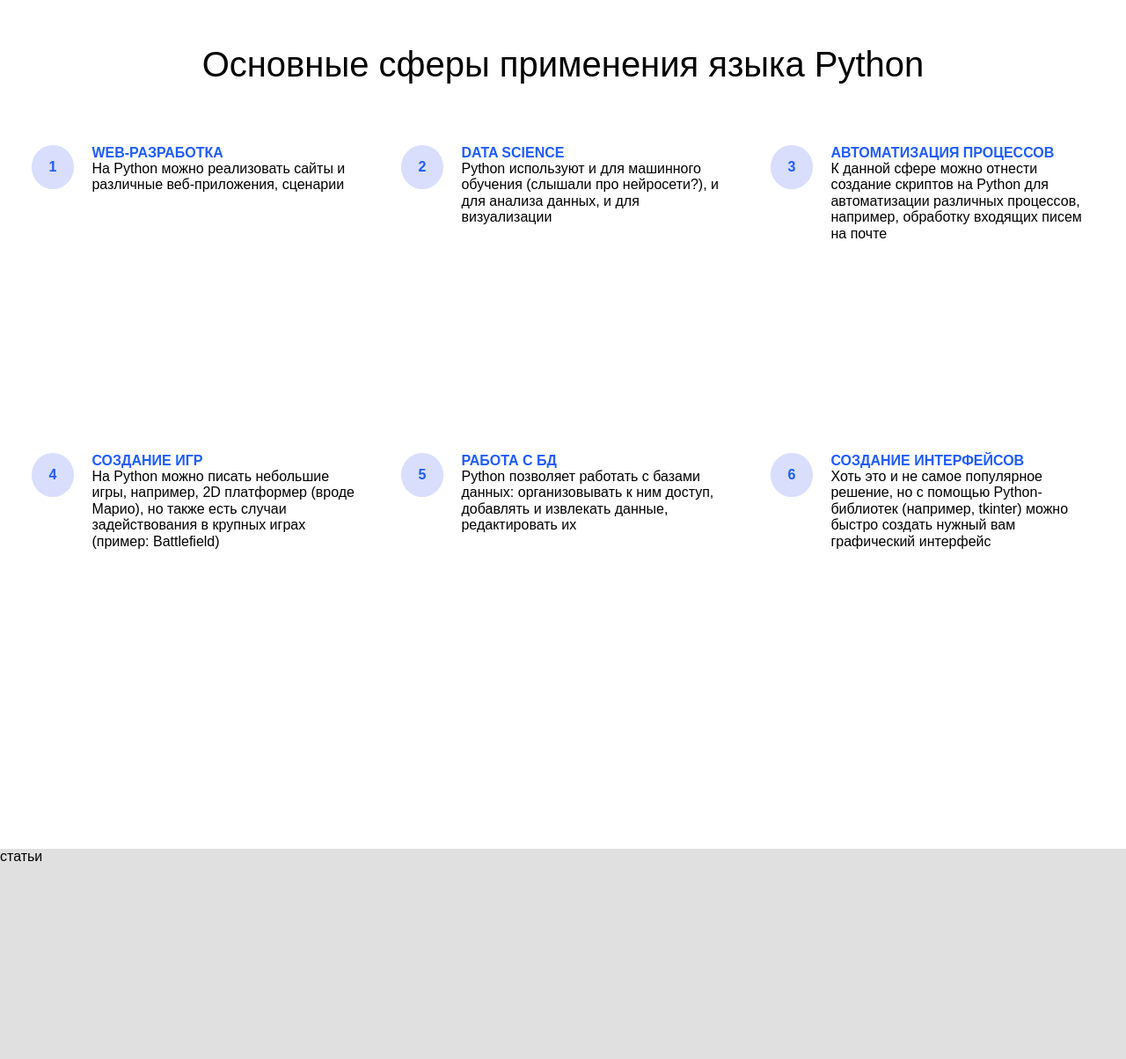
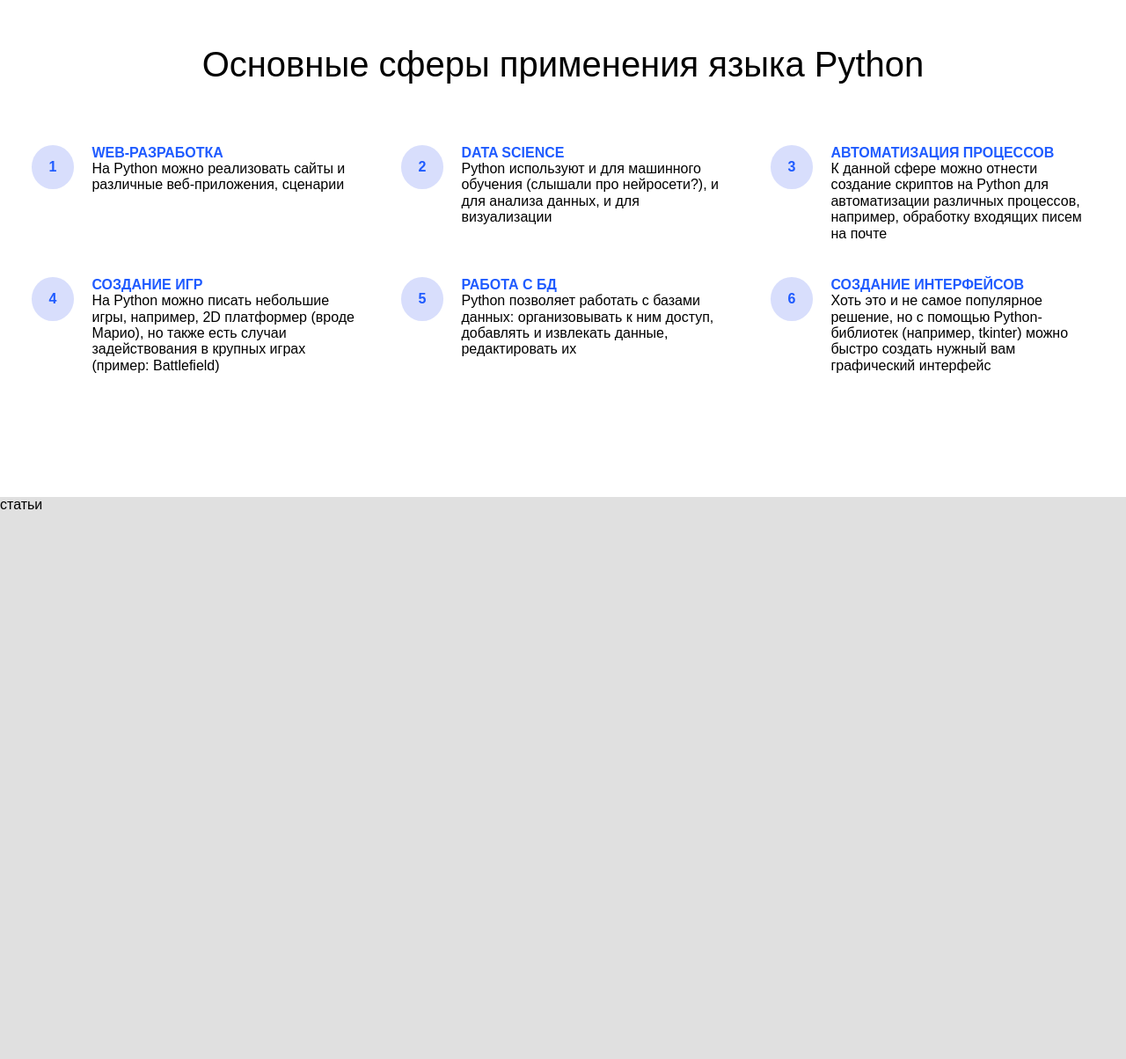
Before and after one commit to Levittt/test1site, a PHP site: page / in a window 1280 px wide. Shown: the part 1601-2805 px from the top of the page at 88% size. Run offline with PHP 8.4, Linux system fonts and the light colour scheme; some libraries are stand-ins or nearby versions.

Commit message:
upd 2020/12/05

```diff
--- a/rules.css
+++ b/rules.css
@@ -286,7 +286,7 @@ form{
     margin-right: auto;
     padding: 10px;
     flex-wrap: wrap;
-    min-height: 90vh;
+    max-height: 110vh;
     max-width: 100%;
 }
 .sphere{
```
